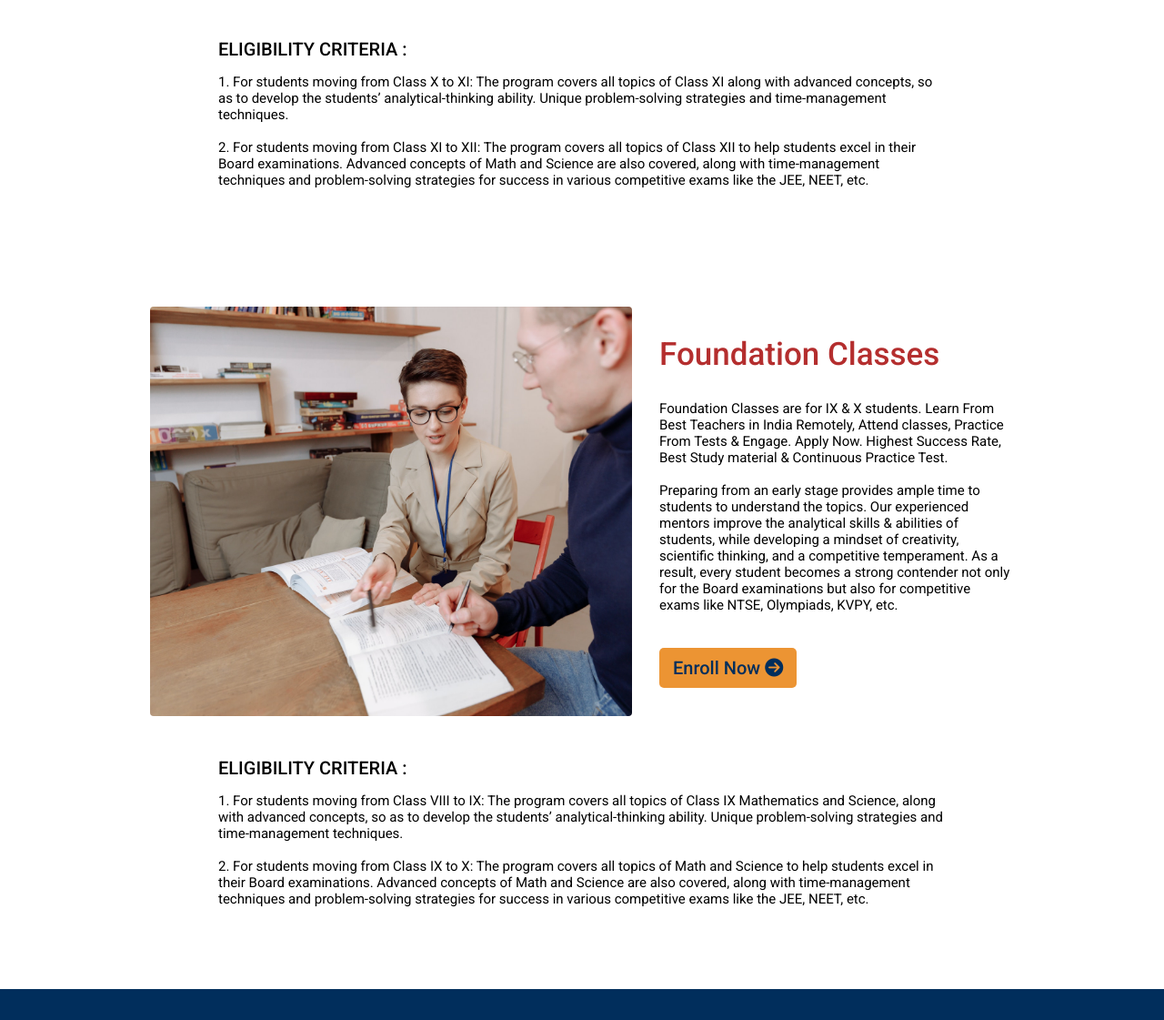
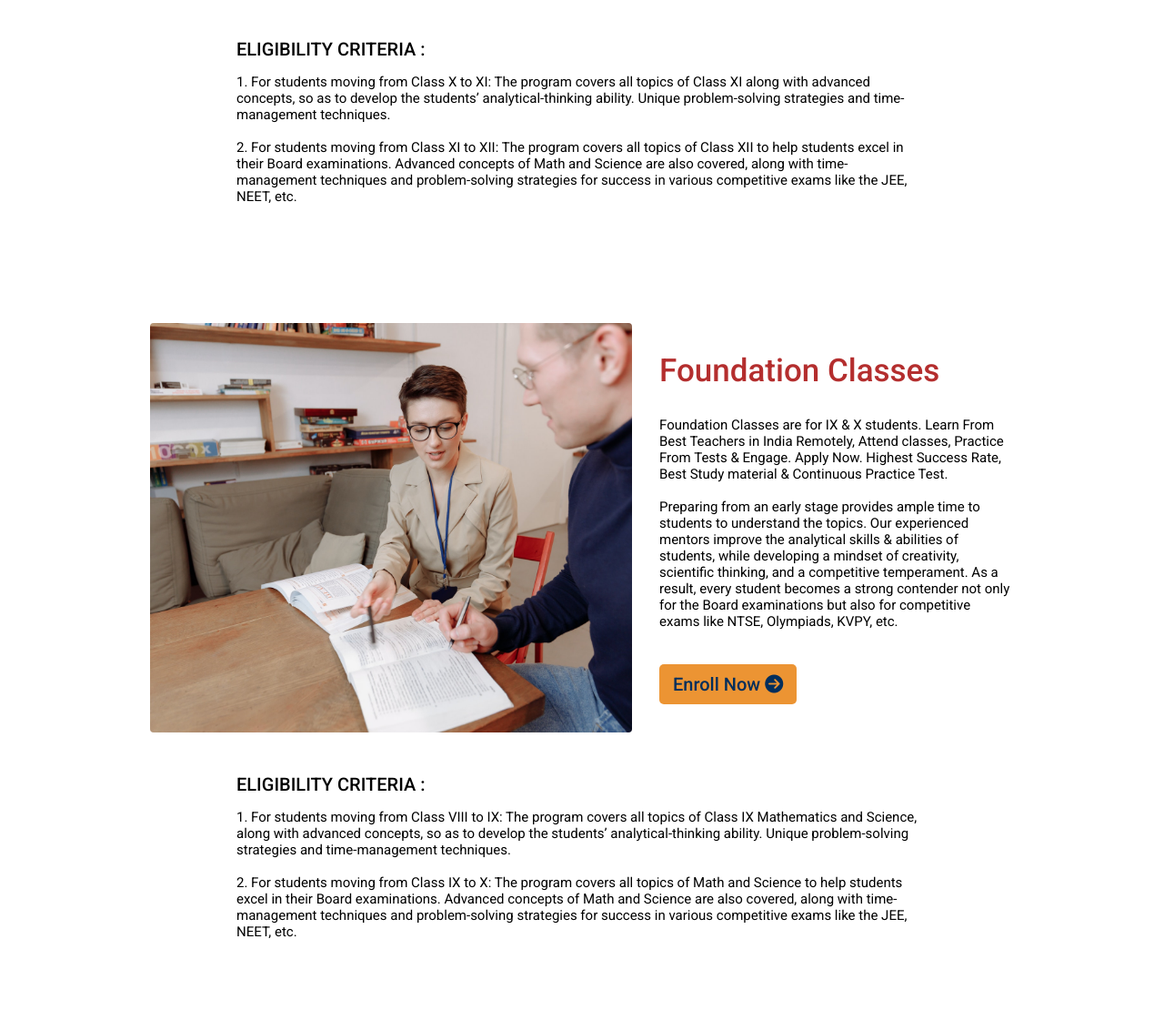
Before and after one commit to dhanashekaran/sreesaravanaacademy, a plain HTML site: page courses.html in a window 1280 px wide. Shown: the part 2623-3744 px from the top of the page at 91% size. Drawn offline with Linux system fonts and the light colour scheme.

Commit message:
text section css

```diff
--- a/courses.html
+++ b/courses.html
@@ -76,7 +76,7 @@
         </div>
         <div class="pic-text-img" style=" background-image: url('./img/12.jpg');"></div>
     </div>
-    <div class="text-section-container" style="max-width:800px; margin: 45px auto;">
+    <div class="text-section-container" style="max-width:800px; margin: 45px auto; padding: 0px 20px;">
         <p class="pic-text-para-heading">ELIGIBILITY CRITERIA :</p>
         <p class="pic-text-para">1. For students moving from Class X to XI: The program covers all topics of Class XI along with advanced concepts, so as to develop the students’ analytical-thinking ability. Unique problem-solving strategies and time-management techniques.</p>
         <p class="pic-text-para">2. For students moving from Class XI to XII: The program covers all topics of Class XII to help students excel in their Board examinations. Advanced concepts of Math and Science are also covered, along with time-management techniques and problem-solving strategies for success in various competitive exams like the JEE, NEET, etc.</p>
@@ -91,7 +91,7 @@
             <a href="./enroll.html" class="pic-text-btn">Enroll Now <i class="fa-solid fa-circle-arrow-right"></i></a>
         </div>
     </div>
-    <div class="text-section-container" style="max-width:800px; margin: 45px auto;">
+    <div class="text-section-container" style="max-width:800px; margin: 45px auto; padding: 0px 20px;">
         <p class="pic-text-para-heading">ELIGIBILITY CRITERIA :</p>
         <p class="pic-text-para">1. For students moving from Class VIII to IX: The program covers all topics of Class IX Mathematics and Science, along with advanced concepts, so as to develop the students’ analytical-thinking ability. Unique problem-solving strategies and time-management techniques.</p>
         <p class="pic-text-para">2. For students moving from Class IX to X: The program covers all topics of Math and Science to help students excel in their Board examinations. Advanced concepts of Math and Science are also covered, along with time-management techniques and problem-solving strategies for success in various competitive exams like the JEE, NEET, etc.</p>
--- a/css/pic-text.css
+++ b/css/pic-text.css
@@ -70,6 +70,7 @@
       }
     .pic-text-content{
         margin-top: 40px;
+        /* text-align: center; */
     }
 }
 @media(max-width: 500px){
```
